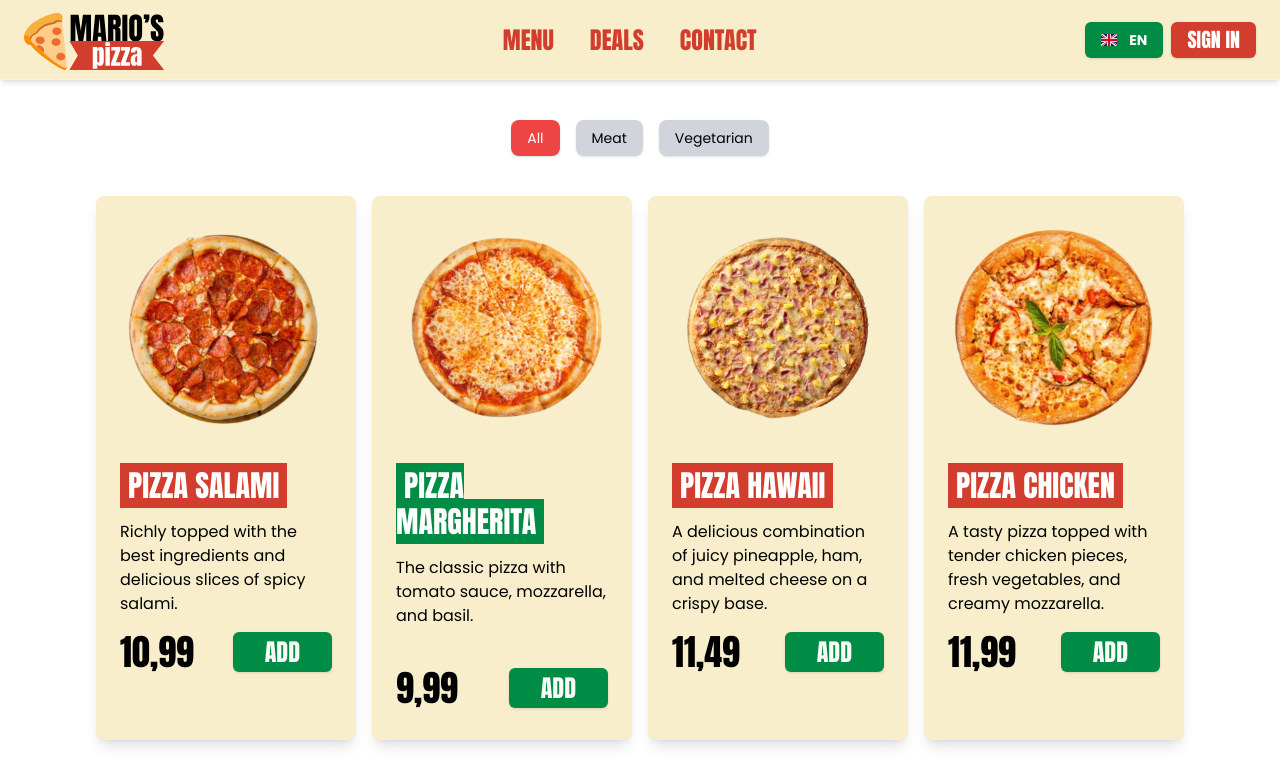
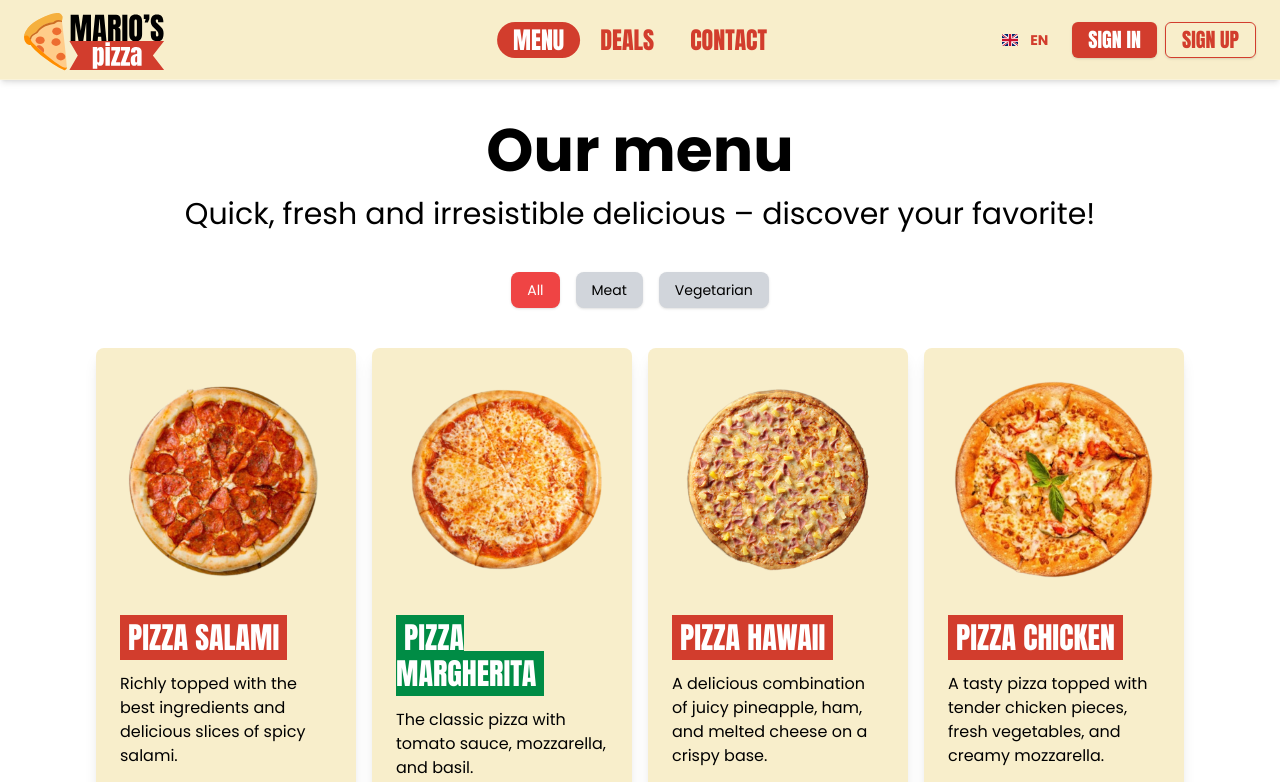
Before and after one commit to jarvin-s/marios-pizza, a Next.js app: page /en/menu in a window 1280 px wide. Shown: the top 782 px of the page. Built offline with nearby package versions, Linux system fonts and the light colour scheme; no server answers.

Commit message:
style: add login/register/translate buttons to sheet + title text home & menu pages

```diff
--- a/src/app/[locale]/menu/page.tsx
+++ b/src/app/[locale]/menu/page.tsx
@@ -20,7 +20,13 @@ const Menu = () => {
     return (
         <>
             <div className='mx-auto mt-10 min-h-screen max-w-[1920px] p-0 pb-20 md:px-20'>
-                <div className='flex justify-center gap-4'>
+                <div className='flex flex-col gap-4'>
+                    <h1 className='text-center text-6xl font-bold'>
+                        {t('title')}
+                    </h1>
+                    <h1 className='text-center text-3xl'>{t('description')}</h1>
+                </div>
+                <div className='mt-10 flex justify-center gap-4'>
                     <Button
                         onClick={() => setActiveFilter('all')}
                         className={`rounded-lg px-4 py-2 ${
--- a/src/app/components/Header/Navbar.tsx
+++ b/src/app/components/Header/Navbar.tsx
@@ -43,7 +43,7 @@ const Navbar = () => {
     const t = useTranslations('nav')
     return (
         <>
-            <header className='sticky top-0 z-50 flex h-20 w-full shrink-0 items-center border-b-[1px] border-[#ffffff48] bg-primary-cream px-6 text-primary-orange shadow-md backdrop-blur-md md:justify-center'>
+            <header className='sticky top-0 z-50 flex h-20 w-full shrink-0 items-center border-b-[1px] border-[#ffffff48] bg-primary-cream px-6 text-primary-orange shadow-md backdrop-blur-md'>
                 <Sheet open={open} onOpenChange={setOpen}>
                     <SheetTrigger asChild>
                         <Button
@@ -84,14 +84,14 @@ const Navbar = () => {
                             />
                             <span className='sr-only'>Mario&apos;s Pizza</span>
                         </Link>
-                        <hr className='mt-6 border-t-[1px] border-[#49494923]' />
+                        <hr className='mt-4 border-t-[1px] border-[#49494923]' />
                         <div
                             style={{
                                 textTransform: 'none',
                                 fontFamily: 'poppins',
                             }}
                         >
-                            <p className='mt-6 flex justify-center text-3xl'>
+                            <p className='mt-4 flex justify-center text-3xl'>
                                 {session
                                     ? 'Hi, ' +
                                       session?.user.user_metadata.first_name
@@ -124,22 +124,35 @@ const Navbar = () => {
                                 Contact
                             </Link>
                         </div>
-                        <div className='mt-6 flex items-end justify-center gap-2'>
-                            <SheetLanguageSwitcher />
+                        <hr className='mt-4 border-t-[1px] border-[#49494923]' />
+                        <div className='mt-4 flex items-end justify-center'>
                             {session ? (
                                 <SignOut />
                             ) : (
+                                <div className='grid w-full grid-cols-2 gap-4'>
                                     <Link
                                         href={`/${selectedLocale}/sign-in`}
                                         onClick={() => setOpen(false)}
                                     >
                                         <Button
-                                        className={`${anton.className} bg-[#d23d2d] text-xl uppercase text-white duration-300 hover:bg-[#b93329ab]`}
+                                            className={`${anton.className} w-full bg-primary-orange text-xl uppercase text-white duration-300 hover:bg-[#b93329ab]`}
                                         >
                                             {t('sign-in')}
                                         </Button>
                                     </Link>
+                                    <Link href={`/${selectedLocale}/sign-up`}>
+                                        <Button
+                                            className={`${anton.className} w-full border-[1px] border-primary-orange bg-transparent text-xl uppercase text-primary-orange duration-300 hover:bg-primary-orange/30`}
+                                        >
+                                            {t('sign-up')}
+                                        </Button>
+                                    </Link>
+                                </div>
                             )}
+                            <hr className='mt-4 border-t-[1px] border-[#49494923]' />
+                        </div>
+                        <div className='mt-4'>
+                            <SheetLanguageSwitcher />
                         </div>
                     </SheetContent>
                 </Sheet>
@@ -153,7 +166,7 @@ const Navbar = () => {
                     />
                     <span className='sr-only'>Mario&apos;s Pizza</span>
                 </Link>
-                <div className='hidden md:flex md:flex-grow md:justify-center'>
+                <div className='hidden md:absolute md:left-1/2 md:mx-auto md:flex md:-translate-x-1/2 md:transform'>
                     <NavigationMenu className='hidden md:flex'>
                         <NavigationMenuList
                             className={`${anton.className} text-2xl uppercase`}
@@ -162,9 +175,9 @@ const Navbar = () => {
                                 <Link
                                     href={`/${selectedLocale}/menu`}
                                     className={
-                                        currentPath == '/menu'
-                                            ? 'group inline-flex h-9 w-max items-center justify-center rounded-full bg-primary-orange px-4 py-2 text-white duration-150 disabled:pointer-events-none disabled:opacity-50'
-                                            : 'group inline-flex h-9 w-max items-center justify-center rounded-full px-4 py-2 duration-150 hover:bg-primary-orange hover:text-white disabled:pointer-events-none disabled:opacity-50'
+                                        currentPath == `/${selectedLocale}/menu`
+                                            ? 'group inline-flex h-9 w-max items-center justify-center rounded-full bg-primary-orange px-4 py-2 text-white disabled:pointer-events-none disabled:opacity-50'
+                                            : 'group inline-flex h-9 w-max items-center justify-center rounded-full px-4 py-2 hover:bg-primary-orange hover:text-white disabled:pointer-events-none disabled:opacity-50'
                                     }
                                     prefetch={false}
                                 >
@@ -175,9 +188,10 @@ const Navbar = () => {
                                 <Link
                                     href={`/${selectedLocale}/aanbiedingen`}
                                     className={
-                                        currentPath == '/aanbiedingen'
-                                            ? 'group inline-flex h-9 w-max items-center justify-center rounded-full bg-primary-orange px-4 py-2 text-white duration-150 disabled:pointer-events-none disabled:opacity-50'
-                                            : 'group inline-flex h-9 w-max items-center justify-center rounded-full px-4 py-2 duration-150 hover:bg-primary-orange hover:text-white disabled:pointer-events-none disabled:opacity-50'
+                                        currentPath ==
+                                        `/${selectedLocale}/aanbiedingen`
+                                            ? 'group inline-flex h-9 w-max items-center justify-center rounded-full bg-primary-orange px-4 py-2 text-white disabled:pointer-events-none disabled:opacity-50'
+                                            : 'group inline-flex h-9 w-max items-center justify-center rounded-full px-4 py-2 hover:bg-primary-orange hover:text-white disabled:pointer-events-none disabled:opacity-50'
                                     }
                                     prefetch={false}
                                 >
@@ -188,9 +202,10 @@ const Navbar = () => {
                                 <Link
                                     href={`/${selectedLocale}/contact`}
                                     className={
-                                        currentPath == '/contact'
-                                            ? 'group inline-flex h-9 w-max items-center justify-center rounded-full bg-primary-orange px-4 py-2 text-white duration-150 disabled:pointer-events-none disabled:opacity-50'
-                                            : 'group inline-flex h-9 w-max items-center justify-center rounded-full px-4 py-2 duration-150 hover:bg-primary-orange hover:text-white disabled:pointer-events-none disabled:opacity-50'
+                                        currentPath ==
+                                        `/${selectedLocale}/contact`
+                                            ? 'group inline-flex h-9 w-max items-center justify-center rounded-full bg-primary-orange px-4 py-2 text-white disabled:pointer-events-none disabled:opacity-50'
+                                            : 'group inline-flex h-9 w-max items-center justify-center rounded-full px-4 py-2 hover:bg-primary-orange hover:text-white disabled:pointer-events-none disabled:opacity-50'
                                     }
                                     prefetch={false}
                                 >
@@ -201,9 +216,10 @@ const Navbar = () => {
                     </NavigationMenu>
                 </div>
 
-                <div className='ml-auto hidden items-center gap-2 md:flex'>
+                <div className='ml-auto flex items-center gap-2'>
+                    <div className='hidden md:flex'>
                         <LanguageSwitcher />
-                    {/* {!session ? <SignOut /> : <Auth />} */}
+                    </div>
                     {session ? (
                         <>
                             <span className='mr-2'>
@@ -212,13 +228,22 @@ const Navbar = () => {
                             <SignOut />
                         </>
                     ) : (
+                        <>
                             <Link href={`/${selectedLocale}/sign-in`}>
                                 <Button
-                                className={`${anton.className} bg-[#d23d2d] text-xl uppercase text-white duration-300 hover:bg-[#b93329ab]`}
+                                    className={`${anton.className} bg-primary-orange text-xl uppercase text-white duration-300 hover:bg-[#b93329ab]`}
                                 >
                                     {t('sign-in')}
                                 </Button>
                             </Link>
+                            <Link href={`/${selectedLocale}/sign-up`}>
+                                <Button
+                                    className={`${anton.className} border-[1px] border-primary-orange bg-transparent text-xl uppercase text-primary-orange duration-300 hover:bg-primary-orange/30`}
+                                >
+                                    {t('sign-up')}
+                                </Button>
+                            </Link>
+                        </>
                     )}
                 </div>
             </header>
--- a/src/app/components/Home/Hero.tsx
+++ b/src/app/components/Home/Hero.tsx
@@ -25,6 +25,9 @@ const Hero = () => {
             <div
                 className={`mb-40 flex flex-col items-center ${anton.className}`}
             >
+                <h1 className='mt-10 text-center text-6xl md:text-left'>
+                    {t('title')}
+                </h1>
                 <div className='mt-10 flex flex-col md:flex-row'>
                     <Link href={`/${selectedLocale}/menu`}>
                         <Button className='w-full rounded-bl-none rounded-br-none bg-[#008c45] px-12 py-10 text-5xl uppercase hover:bg-green-600 md:rounded-bl md:rounded-tr-none'>
--- a/src/app/components/LanguageSwitcher.tsx
+++ b/src/app/components/LanguageSwitcher.tsx
@@ -35,8 +35,8 @@ export default function LanguageSwitcher() {
         <DropdownMenu>
             <DropdownMenuTrigger asChild>
                 <Button
-                    variant='default'
-                    className={`${poppins.className} bg-primary-green font-bold text-white duration-300 hover:bg-primary-green/60`}
+                    variant='ghost'
+                    className={`${poppins.className} bg-transparent font-bold text-primary-orange duration-300 hover:bg-gray-500/30 hover:text-primary-orange`}
                 >
                     {selectedLocale === 'nl' ? (
                         <>
@@ -92,11 +92,11 @@ export default function LanguageSwitcher() {
                 </Button>
             </DropdownMenuTrigger>
             <DropdownMenuContent
-                className={`${poppins.className} w-full rounded-lg border-primary-cream bg-primary-green text-white shadow-md`}
+                className={`${poppins.className} w-full rounded-lg bg-primary-orange text-white shadow-md`}
             >
                 <DropdownMenuGroup>
                     <DropdownMenuItem
-                        className='flex cursor-pointer items-center gap-1 px-4 py-2 focus:bg-green-500'
+                        className='flex cursor-pointer items-center gap-1 px-4 py-2 focus:bg-[#a7392d]'
                         onSelect={() => changeLocale('nl')}
                     >
                         <svg
@@ -118,7 +118,7 @@ export default function LanguageSwitcher() {
                         <span className='text-white'>Nederlands</span>
                     </DropdownMenuItem>
                     <DropdownMenuItem
-                        className='flex cursor-pointer items-center gap-1 px-4 py-2 focus:bg-green-500'
+                        className='flex cursor-pointer items-center gap-1 px-4 py-2 focus:bg-[#a7392d]'
                         onSelect={() => changeLocale('en')}
                     >
                         <svg
--- a/src/app/components/SheetLanguageSwitcher.tsx
+++ b/src/app/components/SheetLanguageSwitcher.tsx
@@ -27,7 +27,7 @@ const SheetLanguageSwitcher = () => {
     return (
         <Button
             variant='default'
-            className={`${poppins.className} bg-primary-green font-bold text-white duration-300 hover:bg-primary-green/60`}
+            className={`${poppins.className} w-full bg-primary-green font-bold text-white duration-300 hover:bg-primary-green/60`}
             onClick={() => changeLocale(selectedLocale === 'nl' ? 'en' : 'nl')}
         >
             {selectedLocale === 'en' ? (
--- a/src/messages/en.json
+++ b/src/messages/en.json
@@ -1,9 +1,12 @@
 {
     "home": {
+        "title": "In the mood for pizza? Order now!",
         "button": "Delivery",
         "button2": "Pickup"
     },
     "menu": {
+        "title": "Our menu",
+        "description": "Quick, fresh and irresistible delicious – discover your favorite!",
         "all-button": "All",
         "meat-button": "Meat",
         "vegetarian-button": "Vegetarian",
@@ -22,7 +25,7 @@
         }
     },
     "aanbiedingen": {
-        "button": "Check out our  current deals"
+        "button": "Check deals"
     },
     "sign-in": {
         "title": "Sign in",
@@ -46,7 +49,8 @@
     },
     "nav": {
         "aanbiedingen": "Deals",
-        "sign-in": "Sign in"
+        "sign-in": "Sign in",
+        "sign-up": "Sign up"
     },
     "footer": {
         "description": "At Mario's Pizza, we bring the taste of Italy to your plate! Freshly prepared pizzas, authentic ingredients, and a passion for quality.",
--- a/src/messages/nl.json
+++ b/src/messages/nl.json
@@ -1,9 +1,12 @@
 {
     "home": {
+        "title": "Zin in pizza? Bestel nu!",
         "button": "Bezorgen",
         "button2": "Afhalen"
     },
     "menu": {
+        "title": "Ons menu",
+        "description": "Snel, vers en onweerstaanbaar lekker – ontdek jouw favoriet!",
         "all-button": "Alle",
         "meat-button": "Vlees",
         "vegetarian-button": "Vegetarisch",
@@ -22,7 +25,7 @@
         }
     },
     "aanbiedingen": {
-        "button": "Bekijk onze huidige aanbiedingen"
+        "button": "Bekijk aanbiedingen"
     },
     "sign-in": {
         "title": "Inloggen",
@@ -46,7 +49,8 @@
     },
     "nav": {
         "aanbiedingen": "Aanbiedingen",
-        "sign-in": "Inloggen"
+        "sign-in": "Inloggen",
+        "sign-up": "Registreren"
     },
     "footer": {
         "description": "Bij Mario's Pizza brengen we de smaak van Italië naar je bord! Vers bereide pizza's, authentieke ingrediënten en een passie voorkwaliteit.",
```
Lines whose indentation alone changed are shown as unchanged.
